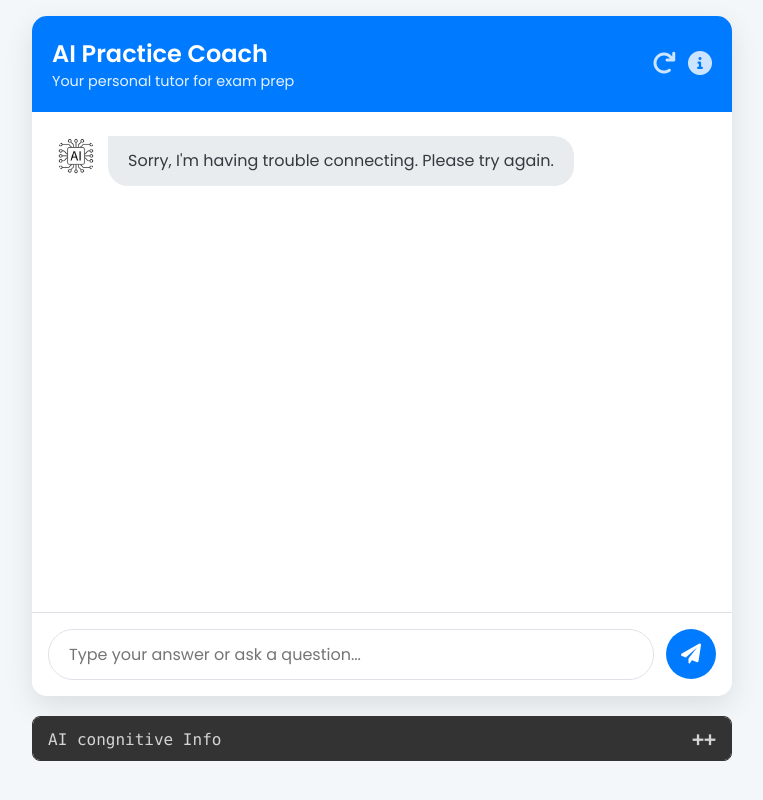
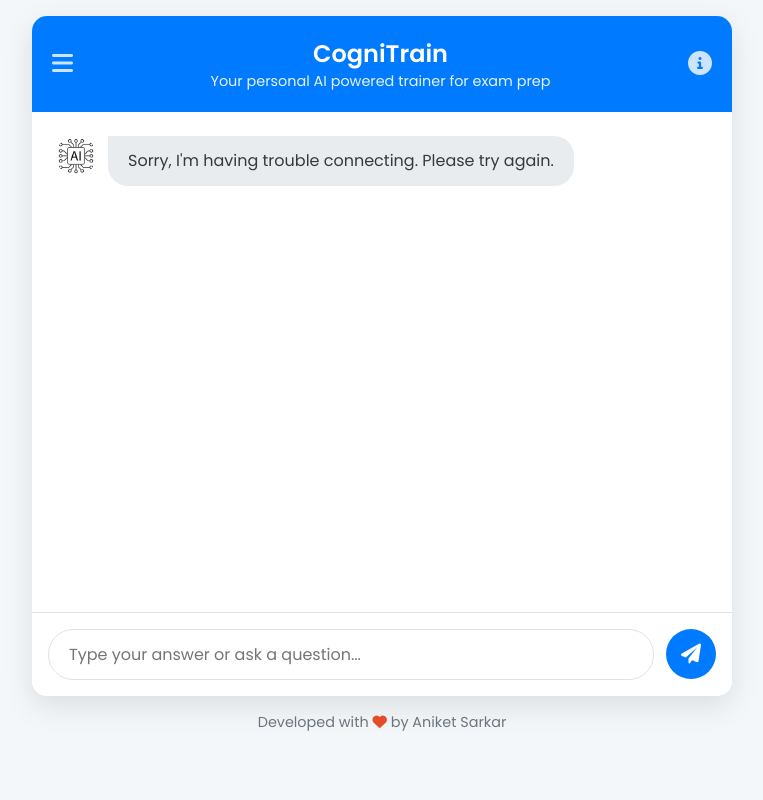
Before and after one commit to discoveraniket/CogniTrain, a Flask app: page / in a window 1280 px wide. Shown: the whole page, without its empty margins (258-1021 px from the left). Run offline with Flask 3, Linux system fonts and the light colour scheme.

Commit message:
feat: Refactor UI with collapsible sidebar and modals Refactored the user interface to improve organization and user experience. Key changes: - Implemented a collapsible sidebar for primary actions like "Start Over" and accessing AI cognitive information. - Replaced the persistent "AI Cognitive Info" panel with a modal window, accessible from the sidebar, to create a cleaner main view. - Added a developer footer to the page. - Fixed a bug that prevented the chat session from being correctly restored upon page refresh.

```diff
--- a/static/script.js
+++ b/static/script.js
@@ -5,11 +5,22 @@
     const tutorMessageTemplate = document.getElementById('tutor-message-template');
     const userMessageTemplate = document.getElementById('user-message-template');
 
+    // --- Sidebar Elements ---
+    const sidebar = document.getElementById('sidebar');
+    const sidebarToggleButton = document.getElementById('sidebar-toggle-button');
+    const sidebarCloseButton = document.getElementById('sidebar-close-button');
+    const sidebarOverlay = document.getElementById('sidebar-overlay');
+
     // --- About Modal Elements ---
     const infoButton = document.getElementById('info-button');
     const aboutModal = document.getElementById('about-modal');
     const closeModalButton = document.getElementById('close-modal-button');
     const startOverButton = document.getElementById('start-over-button');
+
+    // --- AI Info Modal Elements ---
+    const aiInfoButton = document.getElementById('ai-info-button');
+    const aiInfoModal = document.getElementById('ai-info-modal');
+    const closeAiInfoModalButton = document.getElementById('close-ai-info-modal-button');
 
     // --- Client-side State ---
     let currentQuestionIndex = 0;
@@ -56,6 +67,25 @@
         chatHistory = [];
     }
 
+    // --- Sidebar Logic ---
+    function openSidebar() {
+        if (!sidebar) return;
+        sidebar.classList.add('open');
+        sidebarOverlay.classList.remove('hidden');
+    }
+
+    function closeSidebar() {
+        if (!sidebar) return;
+        sidebar.classList.remove('open');
+        sidebarOverlay.classList.add('hidden');
+    }
+
+    if (sidebarToggleButton && sidebarCloseButton && sidebarOverlay) {
+        sidebarToggleButton.addEventListener('click', openSidebar);
+        sidebarCloseButton.addEventListener('click', closeSidebar);
+        sidebarOverlay.addEventListener('click', closeSidebar);
+    }
+
     // --- About Modal Logic ---
     if (infoButton && aboutModal && closeModalButton) {
         infoButton.addEventListener('click', () => {
@@ -71,6 +101,22 @@
         });
     }
 
+    // --- AI Info Modal Logic ---
+    if (aiInfoButton && aiInfoModal && closeAiInfoModalButton) {
+        aiInfoButton.addEventListener('click', () => {
+            closeSidebar(); // Close the sidebar first
+            aiInfoModal.classList.remove('hidden');
+        });
+        closeAiInfoModalButton.addEventListener('click', () => {
+            aiInfoModal.classList.add('hidden');
+        });
+        aiInfoModal.addEventListener('click', (e) => {
+            if (e.target === aiInfoModal) {
+                aiInfoModal.classList.add('hidden');
+            }
+        });
+    }
+
     // --- Start Over Logic ---
     if (startOverButton) {
         startOverButton.addEventListener('click', () => {
@@ -78,31 +124,17 @@
                 clearSession();
                 chatBox.innerHTML = ''; // Visually clear the chat
                 sendMessage(''); // Start a new conversation
+                closeSidebar(); // Close sidebar after action
             }
         });
     }
 
     // --- Core Functions ---
-    function setupDevInfoToggle() {
-        const devContainer = document.getElementById('development-info-container');
-        const toggle = document.getElementById('dev-info-toggle');
-        if (devContainer && toggle) {
-            devContainer.classList.add('minimized');
-            toggle.textContent = '+';
-            toggle.addEventListener('click', () => {
-                const isMinimized = devContainer.classList.contains('minimized');
-                devContainer.classList.toggle('minimized');
-                toggle.textContent = isMinimized ? '-' : '+';
-            });
-        }
-    }
-
     function updateDevelopmentInfo(response) {
-        const devContainer = document.getElementById('development-info-container');
         const rationaleEl = document.getElementById('dev-rationale');
         const studentModelEl = document.getElementById('dev-student-model');
 
-        if (!devContainer || !rationaleEl || !studentModelEl) return;
+        if (!rationaleEl || !studentModelEl) return;
 
         const hasRationale = !!response.question_selection_rationale;
         const hasModel = !!response.student_model_analysis;
@@ -119,11 +151,6 @@
             studentModelEl.textContent = JSON.stringify(studentModel, null, 2);
             saveStudentModel(studentModel); // Save the new model
         }
-
-        // Show the container only if new info was provided in this response.
-        if (hasRationale || hasModel) {
-            devContainer.style.display = 'block';
-        }
     }
 
     function saveStudentModel(studentModel) {
@@ -137,7 +164,6 @@
             const studentModelEl = document.getElementById('dev-student-model');
             if (studentModelEl) {
                 studentModelEl.textContent = JSON.stringify(studentModel, null, 2);
-                 document.getElementById('development-info-container').style.display = 'block';
             }
             return studentModel;
         }
@@ -264,7 +290,7 @@
             });
         }
 
-        setInputState(true, "Coach is thinking...");
+        setInputState(true, "CogniTrain is thinking...");
         saveSession(); // Save state immediately
 
         try {
--- a/static/style.css
+++ b/static/style.css
@@ -6,6 +6,7 @@
     --text-dark: #343a40;
     --text-light: #ffffff;
     --border-color: #dee2e6;
+    --sidebar-width: 280px;
 }
 
 * {
@@ -16,6 +17,7 @@
 
 html, body {
     height: 100%;
+    overflow-x: hidden;
 }
 
 body {
@@ -23,14 +25,18 @@
     background-color: var(--page-bg);
     color: var(--text-dark);
     display: flex;
-    justify-content: center;
+    flex-direction: column; /* Change to column for footer */
+    align-items: center; /* Center main content */
     padding: 0; /* Remove padding for full screen experience */
-    overflow-y: auto; /* Allow body to scroll */
 }
 
 .main-container {
     width: 100%;
     max-width: 700px;
+    flex-grow: 1; /* Allow main container to grow */
+    display: flex;
+    flex-direction: column;
+    width: 100%;
 }
 
 .chat-container {
@@ -47,7 +53,7 @@
 /* Add media query for larger screens to restore padding and radius */
 @media (min-width: 700px) {
     body {
-        padding: 1rem;
+        padding-top: 1rem; /* Add padding top */
     }
     .chat-container {
         height: 85vh;
@@ -63,6 +69,9 @@
     padding: 1.25rem;
     text-align: center;
     flex-shrink: 0; /* Prevent header from shrinking */
+    display: flex;
+    justify-content: space-between;
+    align-items: center;
 }
 
 .chat-header h2 { margin: 0; font-size: 1.5rem; font-weight: 600; }
@@ -172,62 +181,114 @@
 
 @keyframes fadeIn { to { opacity: 1; transform: translateY(0); } }
 
-/* --- DEVELOPMENT_ONLY_START --- */
-.development-info-container {
-    background-color: #1e1e1e;
-    color: #d4d4d4;
-    border-radius: 8px;
-    margin: 20px 0;
-    font-family: 'SF Mono', 'Consolas', 'Menlo', monospace;
-    font-size: 14px;
-    overflow: hidden;
-    border: 1px solid #333;
+/* --- Sidebar Styles --- */
+.sidebar {
+    position: fixed;
+    top: 0;
+    left: 0;
+    height: 100%;
+    width: var(--sidebar-width);
+    background-color: #ffffff;
+    box-shadow: 2px 0 10px rgba(0,0,0,0.1);
+    transform: translateX(-100%);
+    transition: transform 0.3s ease;
+    z-index: 1100;
+    display: flex;
+    flex-direction: column;
 }
 
-.development-info-container.minimized {
-    max-height: 45px;
-    transition: max-height 0.3s ease-out;
+.sidebar.open {
+    transform: translateX(0);
 }
 
-.development-info-container.minimized .dev-info-content {
-    display: none;
-}
-
-.development-info-container.minimized .dev-info-toggle::before {
-    content: '+';
-}
-
-.dev-info-header {
-    background-color: #333;
-    padding: 10px 15px;
+.sidebar-header {
     display: flex;
     justify-content: space-between;
     align-items: center;
-    cursor: pointer;
+    padding: 1.25rem;
+    border-bottom: 1px solid var(--border-color);
+    flex-shrink: 0;
 }
 
-.dev-info-header h3 {
+.sidebar-header h3 {
     margin: 0;
-    font-size: 16px;
-    font-weight: 500;
+    font-size: 1.2rem;
+    font-weight: 600;
 }
 
-.dev-info-toggle {
-    font-size: 20px;
-    font-weight: bold;
+.sidebar-close-button {
+    background: none;
+    border: none;
+    font-size: 1.75rem;
+    cursor: pointer;
+    color: var(--text-dark);
+    opacity: 0.7;
+}
+.sidebar-close-button:hover { opacity: 1; }
+
+.sidebar-content {
+    padding: 1rem;
+    overflow-y: auto;
+    flex-grow: 1;
 }
 
-.dev-info-toggle::before {
-    content: '-';
+.sidebar-button {
+    display: flex;
+    align-items: center;
+    gap: 0.75rem;
+    width: 100%;
+    padding: 0.75rem 1rem;
+    background-color: #f8f9fa;
+    border: 1px solid var(--border-color);
+    border-radius: 8px;
+    font-family: 'Poppins', sans-serif;
+    font-size: 1rem;
+    font-weight: 500;
+    text-align: left;
+    cursor: pointer;
+    margin-bottom: 1rem;
+    transition: background-color 0.2s, border-color 0.2s;
 }
 
-.dev-info-content {
-    padding: 15px;
-    display: block;
+.sidebar-button:hover {
+    background-color: #e9ecef;
+    border-color: #ced4da;
+}
+
+.sidebar-button i {
+    font-size: 1.1rem;
+    width: 20px;
+    text-align: center;
+}
+
+.sidebar-overlay {
+    position: fixed;
+    top: 0;
+    left: 0;
+    width: 100%;
+    height: 100%;
+    background-color: rgba(0, 0, 0, 0.5);
+    z-index: 1050;
+    opacity: 0;
+    pointer-events: none;
+    transition: opacity 0.3s ease;
+}
+
+.sidebar-overlay:not(.hidden) {
+    opacity: 1;
+    pointer-events: auto;
+}
+
+
+/* --- DEVELOPMENT_ONLY_START --- */
+/* Styles for the AI Cognitive Info Modal */
+.ai-info-modal-content {
+    text-align: left;
+    margin-top: 1.5rem;
 }
 
 .dev-info-section {
-    margin-bottom: 15px;
+    margin-bottom: 1.5rem;
 }
 
 .dev-info-section:last-child {
@@ -235,12 +296,13 @@
 }
 
 .dev-info-section h4 {
-    color: #9cdcfe;
+    color: var(--text-dark);
     margin-top: 0;
-    margin-bottom: 8px;
-    font-size: 14px;
-    border-bottom: 1px solid #444;
-    padding-bottom: 5px;
+    margin-bottom: 0.5rem;
+    font-size: 1rem;
+    font-weight: 600;
+    border-bottom: 1px solid var(--border-color);
+    padding-bottom: 0.5rem;
 }
 
 .dev-info-section p,
@@ -248,21 +310,20 @@
     margin: 0;
     white-space: pre-wrap;
     word-wrap: break-word;
-    background-color: #252526;
-    padding: 10px;
-    border-radius: 4px;
+    background-color: #f8f9fa;
+    padding: 0.75rem;
+    border-radius: 8px;
+    font-family: 'SF Mono', 'Consolas', 'Menlo', monospace;
+    font-size: 0.9rem;
+    color: var(--text-dark);
+    max-height: 200px; /* Limit height and make it scrollable */
+    overflow-y: auto;
 }
 /* --- DEVELOPMENT_ONLY_END --- */
 
 /* --- About Modal Styles --- */
-.chat-header {
-    display: flex;
-    justify-content: space-between;
-    align-items: center;
-}
-
 .header-content {
-    text-align: left;
+    text-align: center;
     flex-grow: 1;
 }
 
@@ -312,7 +373,7 @@
     border-radius: 15px;
     box-shadow: 0 5px 20px rgba(0,0,0,0.2);
     max-width: 90%;
-    width: 400px;
+    width: 550px;
     text-align: center;
     position: relative;
     transform: scale(1);
@@ -378,3 +439,17 @@
     border-color: #f5c6cb;
     color: #dc3545; /* Red*/
 }
+
+/* --- Footer Styles --- */
+.footer {
+    width: 100%;
+    padding: 1rem;
+    text-align: center;
+    font-size: 0.9rem;
+    color: #6c757d;
+    flex-shrink: 0; /* Prevent footer from shrinking */
+}
+
+.footer .fa-heart {
+    color: #e44d26;
+}
--- a/templates/index.html
+++ b/templates/index.html
@@ -13,17 +13,37 @@
     <link rel="stylesheet" href="/static/style.css">
 </head>
 <body>
+    <div id="sidebar" class="sidebar">
+        <div class="sidebar-header">
+            <h3>Hello</h3>
+            <button id="sidebar-close-button" class="sidebar-close-button" aria-label="Close Menu">
+                <i class="fas fa-times"></i>
+            </button>
+        </div>
+        <div class="sidebar-content">
+            <button id="start-over-button" class="sidebar-button">
+                <i class="fas fa-redo"></i>
+                <span>Start Over</span>
+            </button>
+            <button id="ai-info-button" class="sidebar-button">
+                <i class="fas fa-brain"></i>
+                <span>AI Cognitive Info</span>
+            </button>
+        </div>
+    </div>
+    <div id="sidebar-overlay" class="sidebar-overlay hidden"></div>
+
     <div class="main-container">
         <div class="chat-container">
             <div class="chat-header">
+                <button id="sidebar-toggle-button" class="info-button" aria-label="Open Menu">
+                    <i class="fas fa-bars"></i>
+                </button>
                 <div class="header-content">
-                    <h2>AI Practice Coach</h2>
-                    <p>Your personal tutor for exam prep</p>
+                    <h2>CogniTrain</h2>
+                    <p>Your personal AI powered trainer for exam prep</p>
                 </div>
                 <div class="header-buttons">
-                    <button id="start-over-button" class="info-button" aria-label="Start Over">
-                        <i class="fas fa-redo"></i>
-                    </button>
                     <button id="info-button" class="info-button" aria-label="About">
                         <i class="fas fa-info-circle"></i>
                     </button>
@@ -40,30 +60,11 @@
             </form>
         </div>
 
-        <!-- DEVELOPMENT_ONLY: LLM Debug Info -->
-        <div class="development-info-container minimized" id="development-info-container">
-            <div class="dev-info-header">
-                <h3>AI congnitive Info</h3>
-                <span class="dev-info-toggle" id="dev-info-toggle">-</span>
-            </div>
-            <div class="dev-info-content" id="dev-info-content">
-                <div class="dev-info-section">
-                    <h4>Question Selection Rationale</h4>
-                    <p id="dev-rationale"></p>
-                </div>
-                <div class="dev-info-section">
-                    <h4>User Model Analysis</h4>
-                    <pre id="dev-student-model"></pre>
-                </div>
-            </div>
-        </div>
-        <!-- END DEVELOPMENT_ONLY -->
-
     <!-- HTML Templates for Messages -->
     <template id="tutor-message-template">
         <div class="chat-message tutor">
             <div class="avatar">
-                <img src="/static/AI.jpg" alt="AI Coach Avatar">
+                <img src="/static/AI.jpg" alt="AI Avatar">
             </div>
             <div class="message-content"></div>
         </div>
@@ -82,7 +83,7 @@
                 <i class="fas fa-times"></i>
             </button>
             <h3>About CogniTrain</h3>
-            <p>This AI-powered practice coach was created by:</p>
+            <p>This AI-powered app was created by:</p>
             <p><strong>Aniket Sarkar</strong></p>
             <div class="modal-links">
                 <a href="https://github.com/discoveraniket/CogniTrain?tab=readme-ov-file#-cognitrain-ai-powered-mcq-practice-coach" target="_blank" rel="noopener noreferrer">GitHub Repo</a>
@@ -92,6 +93,30 @@
         </div>
     </div>
 
+    <!-- AI Info Modal -->
+    <div id="ai-info-modal" class="modal-overlay hidden">
+        <div class="modal-content">
+            <button id="close-ai-info-modal-button" class="modal-close-button" aria-label="Close">
+                <i class="fas fa-times"></i>
+            </button>
+            <h3>AI Cognitive Info</h3>
+            <div class="ai-info-modal-content">
+                <div class="dev-info-section">
+                    <h4>Question Selection Rationale</h4>
+                    <p id="dev-rationale">No generated yet.</p>
+                </div>
+                <div class="dev-info-section">
+                    <h4>Student's Psychometric Analysis</h4>
+                    <pre id="dev-student-model">Not generated yet.</pre>
+                </div>
+            </div>
+        </div>
+    </div>
+
+    <footer class="footer">
+        <p>Developed with <i class="fas fa-heart"></i> by Aniket Sarkar</p>
+    </footer>
+
     <script src="/static/script.js"></script>
 </body>
 </html>
```
